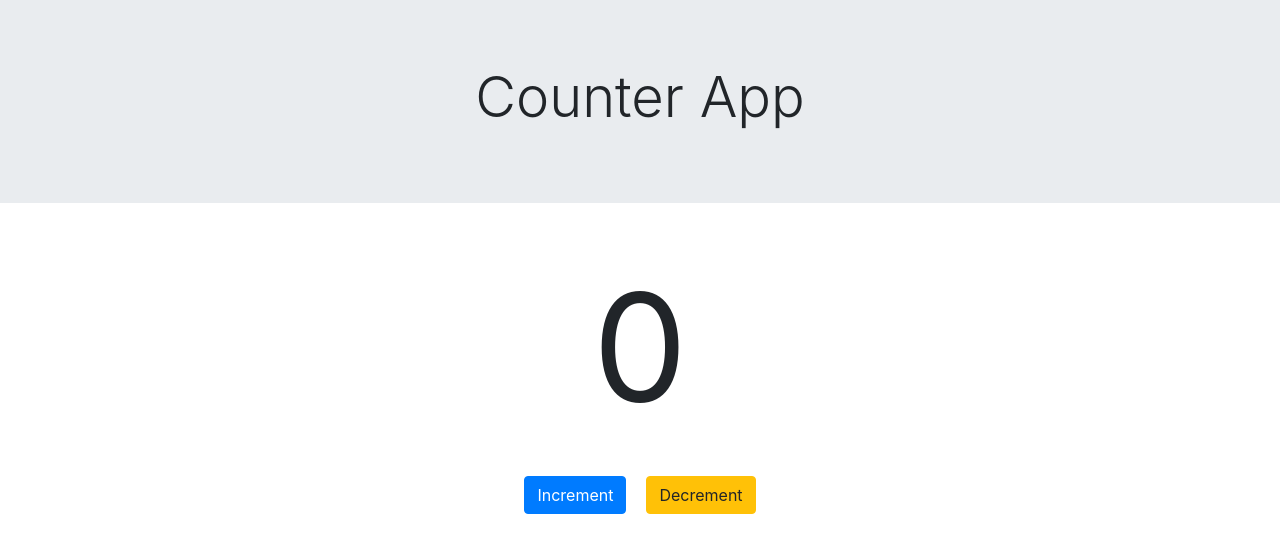
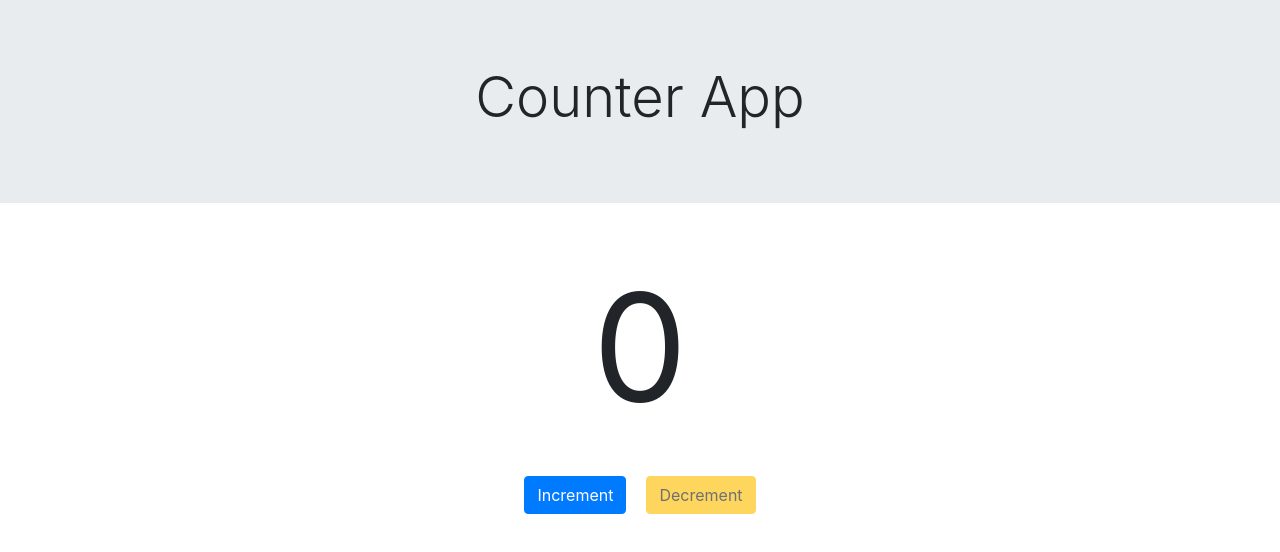
Before and after one commit to Maharoz/React-counter-app, a React (Create React App) app: page / in a window 1280 px wide. Shown: the top 552 px of the page. Built offline with nearby package versions, Linux system fonts and the light colour scheme.

Commit message:
decrement button work done

```diff
--- a/src/App.js
+++ b/src/App.js
@@ -22,12 +22,24 @@ export default class App extends Component {
   };
 
 
+  handleDecrement = () =>{
+    let count = this.state.count;
+    count = count - 1;
+    this.setState({ count });
+
+  }
+
+
   render() {
   return (
     <div className="App">
         <Display count={this.state.count}
        />
-        <Controls  handleIncrement={this.handleIncrement}/>
+        <Controls
+        count={this.state.count}
+        handleIncrement={this.handleIncrement}
+        handleDecrement = {this.handleDecrement}
+        />
     </div>
   );
 }
--- a/src/components/controls.jsx
+++ b/src/components/controls.jsx
@@ -1,7 +1,8 @@
 import React from "react";
 
-const Controls = ({handleIncrement }) => {
+const Controls = ({count,handleIncrement ,handleDecrement}) => {
     return (
+
       <div>
         <button
         type="button"
@@ -10,7 +11,12 @@ const Controls = ({handleIncrement }) => {
         style={{marginRight:20}}>
           Increment
         </button>
-        <button type="button" className="btn btn-warning">Decrement</button>
+        <button
+        type="button"
+        className="btn btn-warning"
+        disabled={count===0?true:false}
+        onClick={() => handleDecrement()}
+        >Decrement</button>
 
       </div>
     );
```
